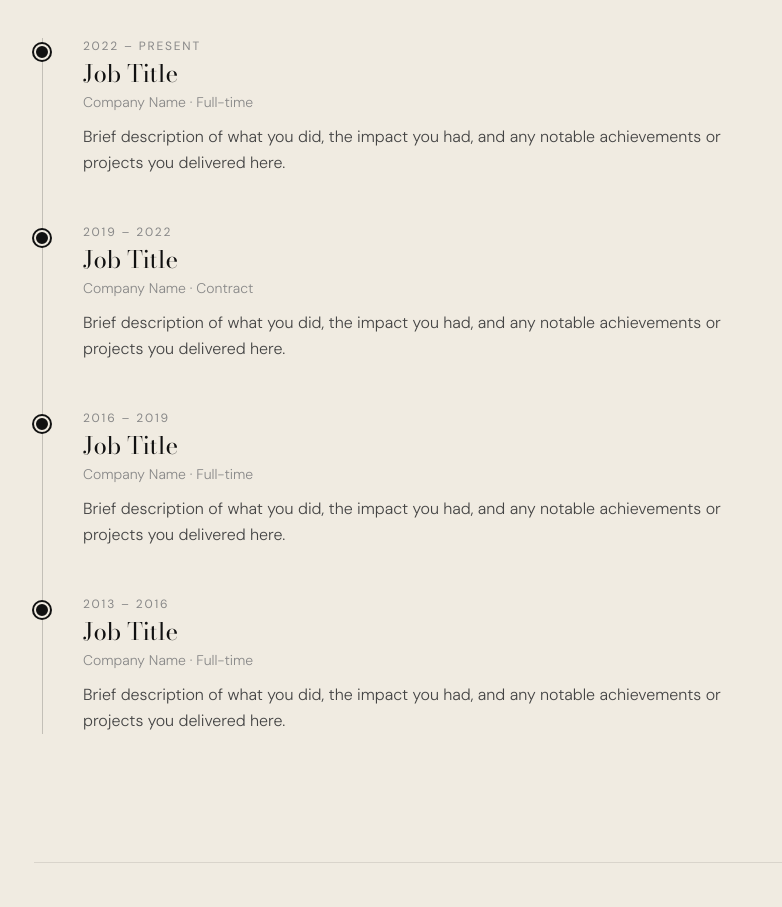
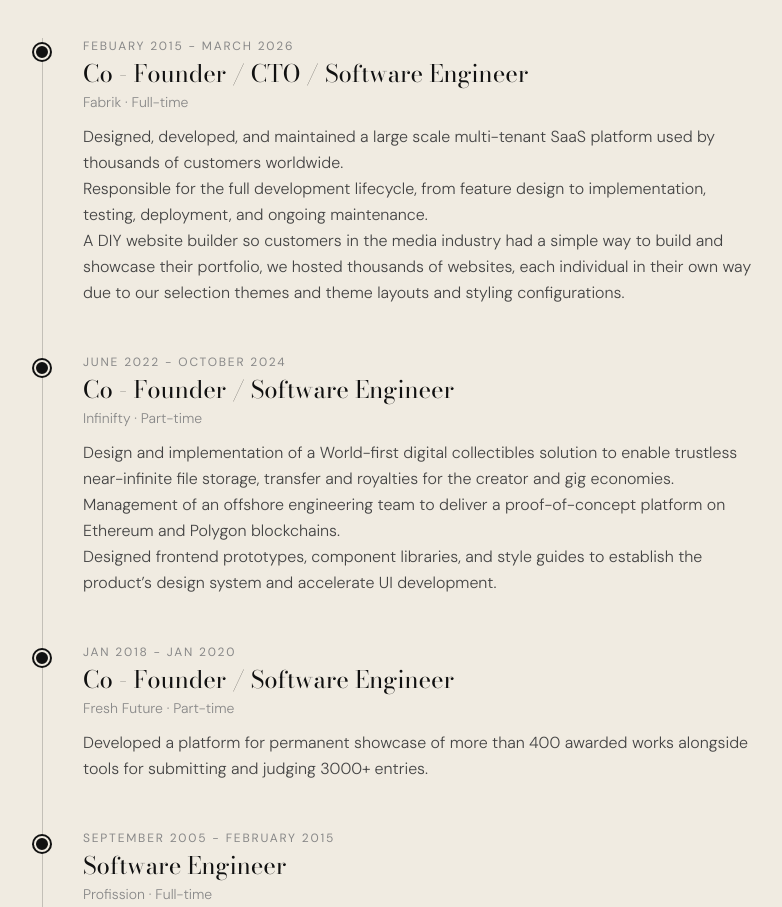
Before and after one commit to phil118/phil118.github.io, a website: page index.html in a window 1280 px wide. Shown: the part 3220-4127 px from the top of the page, without its empty margins (126-908 px from the left). Drawn offline with nearby package versions, Linux system fonts and the light colour scheme.

Commit message:
added timeline

```diff
--- a/index.html
+++ b/index.html
@@ -322,53 +322,54 @@
         <!-- ── Role 1 ── -->
         <div class="relative pl-10">
           <span class="timeline-dot"></span>
-          <p class="text-xs tracking-[0.15em] uppercase text-ink-muted mb-1">2022 – Present</p>
-          <h3 class="font-display text-2xl text-ink mb-0.5">Job Title</h3>
-          <p class="text-ink-muted text-sm font-light mb-3">Company Name &middot; Full-time</p>
+          <p class="text-xs tracking-[0.15em] uppercase text-ink-muted mb-1">Febuary 2015 - March 2026</p>
+          <h3 class="font-display text-2xl text-ink mb-0.5">Co - Founder / CTO / Software Engineer</h3>
+          <p class="text-ink-muted text-sm font-light mb-3">Fabrik &middot; Full-time</p>
           <p class="text-ink-light leading-relaxed font-light max-w-2xl">
-            <!-- TODO -->
-            Brief description of what you did, the impact you had, and any notable
-            achievements or projects you delivered here.
+            Designed, developed, and maintained a large scale multi-tenant SaaS platform used by thousands of customers worldwide. <br/>
+            Responsible for the full development lifecycle, from feature design to implementation, testing, deployment, and ongoing maintenance. </br>
+            A DIY website builder so customers in the media industry had a simple way to build and showcase their portfolio, we hosted thousands of websites, each individual  in their own way due to our selection themes and theme layouts and styling configurations.
           </p>
         </div>
 
         <!-- ── Role 2 ── -->
         <div class="relative pl-10">
           <span class="timeline-dot"></span>
-          <p class="text-xs tracking-[0.15em] uppercase text-ink-muted mb-1">2019 – 2022</p>
-          <h3 class="font-display text-2xl text-ink mb-0.5">Job Title</h3>
-          <p class="text-ink-muted text-sm font-light mb-3">Company Name &middot; Contract</p>
+          <p class="text-xs tracking-[0.15em] uppercase text-ink-muted mb-1">June 2022 - October 2024</p>
+          <h3 class="font-display text-2xl text-ink mb-0.5">Co - Founder / Software Engineer</h3>
+          <p class="text-ink-muted text-sm font-light mb-3">Infinifty &middot; Part-time</p>
           <p class="text-ink-light leading-relaxed font-light max-w-2xl">
-            Brief description of what you did, the impact you had, and any notable
-            achievements or projects you delivered here.
+            Design and implementation of a World-first digital collectibles solution to enable trustless near-infinite file storage, transfer and royalties for the creator and gig economies. <br/>
+            Management of an offshore engineering team to deliver a proof-of-concept platform on Ethereum and Polygon blockchains. <br/>
+            Designed frontend prototypes, component libraries, and style guides to establish the product’s design system and accelerate UI development.
+          </p>
+        </div>
+
+        <div class="relative pl-10">
+          <span class="timeline-dot"></span>
+          <p class="text-xs tracking-[0.15em] uppercase text-ink-muted mb-1">Jan 2018 - Jan 2020</p>
+          <h3 class="font-display text-2xl text-ink mb-0.5">Co - Founder / Software Engineer</h3>
+          <p class="text-ink-muted text-sm font-light mb-3">Fresh Future &middot; Part-time</p>
+          <p class="text-ink-light leading-relaxed font-light max-w-2xl">
+            Developed a platform for permanent showcase of more than 400 awarded works alongside tools for submitting and judging 3000+ entries.
           </p>
         </div>
 
         <!-- ── Role 3 ── -->
         <div class="relative pl-10">
           <span class="timeline-dot"></span>
-          <p class="text-xs tracking-[0.15em] uppercase text-ink-muted mb-1">2016 – 2019</p>
-          <h3 class="font-display text-2xl text-ink mb-0.5">Job Title</h3>
-          <p class="text-ink-muted text-sm font-light mb-3">Company Name &middot; Full-time</p>
+          <p class="text-xs tracking-[0.15em] uppercase text-ink-muted mb-1">September 2005 - February 2015</p>
+          <h3 class="font-display text-2xl text-ink mb-0.5">Software Engineer</h3>
+          <p class="text-ink-muted text-sm font-light mb-3">Profission &middot; Full-time</p>
           <p class="text-ink-light leading-relaxed font-light max-w-2xl">
-            Brief description of what you did, the impact you had, and any notable
-            achievements or projects you delivered here.
+            Developed a wide range of enterprise web applications across multiple industries, including high-profile projects for major sports brands such as Reebok, Gunn & Moore, and Unicorn Darts. Primarily worked with .NET 4.5 (MVC) and SQL Server, with significant involvement in front-end development. <br/>
+            Delivered routing application for TFL to help manage passenger movement during the London 2012 Olympics, followed by solutions for private-sector investment firms. <br/>
+            Digital properties for mobile technology organisation GSMA and internal employee development and  benefits system for UK Power Networks. <br/>
+            Contributed to innovative product initiatives, including an accounting platform designed to compete with Xero and a farm-to-door e-commerce marketplace.
           </p>
         </div>
 
-        <!-- ── Role 4 ── -->
-        <div class="relative pl-10">
-          <span class="timeline-dot"></span>
-          <p class="text-xs tracking-[0.15em] uppercase text-ink-muted mb-1">2013 – 2016</p>
-          <h3 class="font-display text-2xl text-ink mb-0.5">Job Title</h3>
-          <p class="text-ink-muted text-sm font-light mb-3">Company Name &middot; Full-time</p>
-          <p class="text-ink-light leading-relaxed font-light max-w-2xl">
-            Brief description of what you did, the impact you had, and any notable
-            achievements or projects you delivered here.
-          </p>
-        </div>
 
-        <!-- TODO: Duplicate any block above to add more roles -->
 
       </div>
     </section>
```
